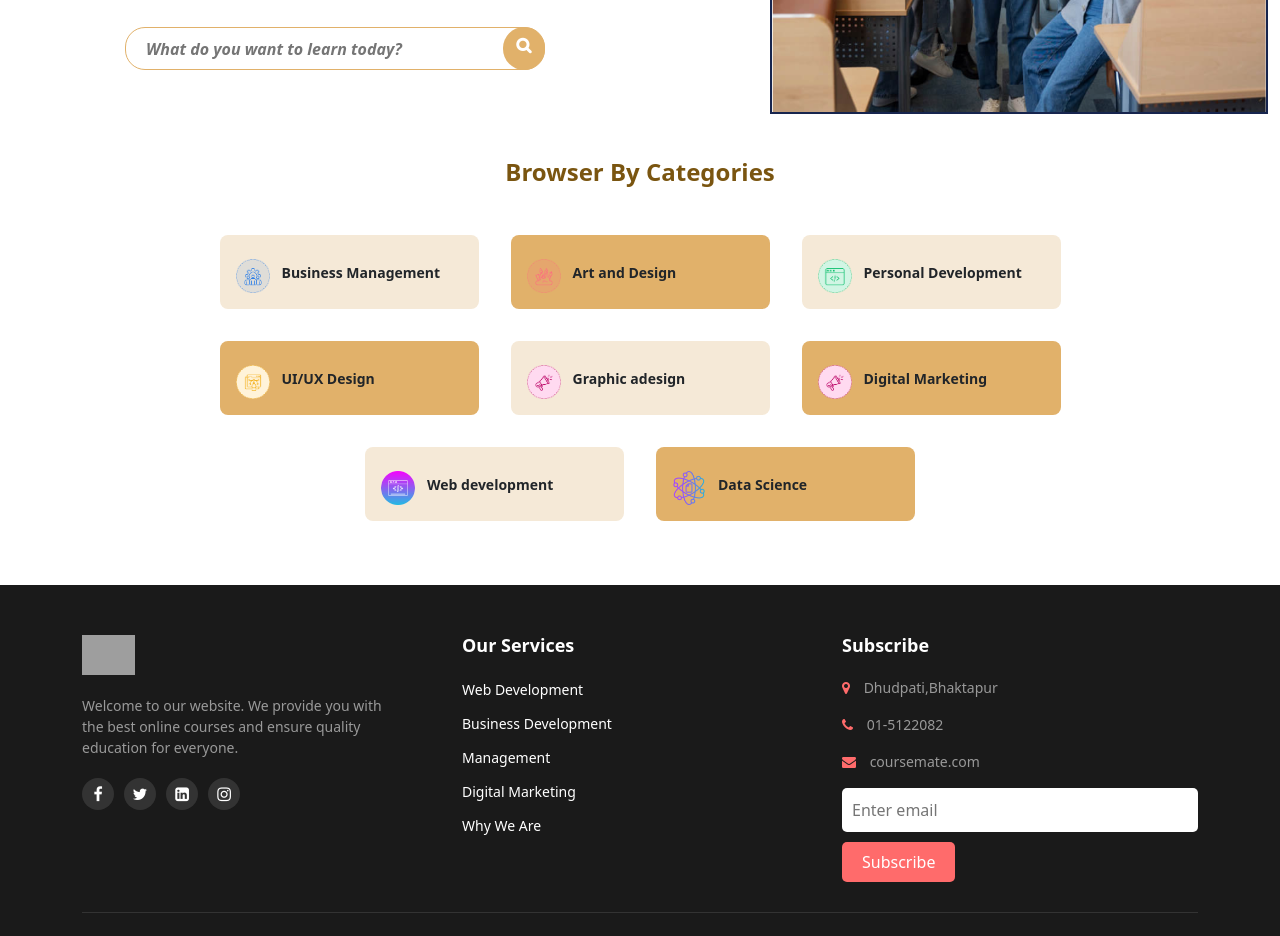
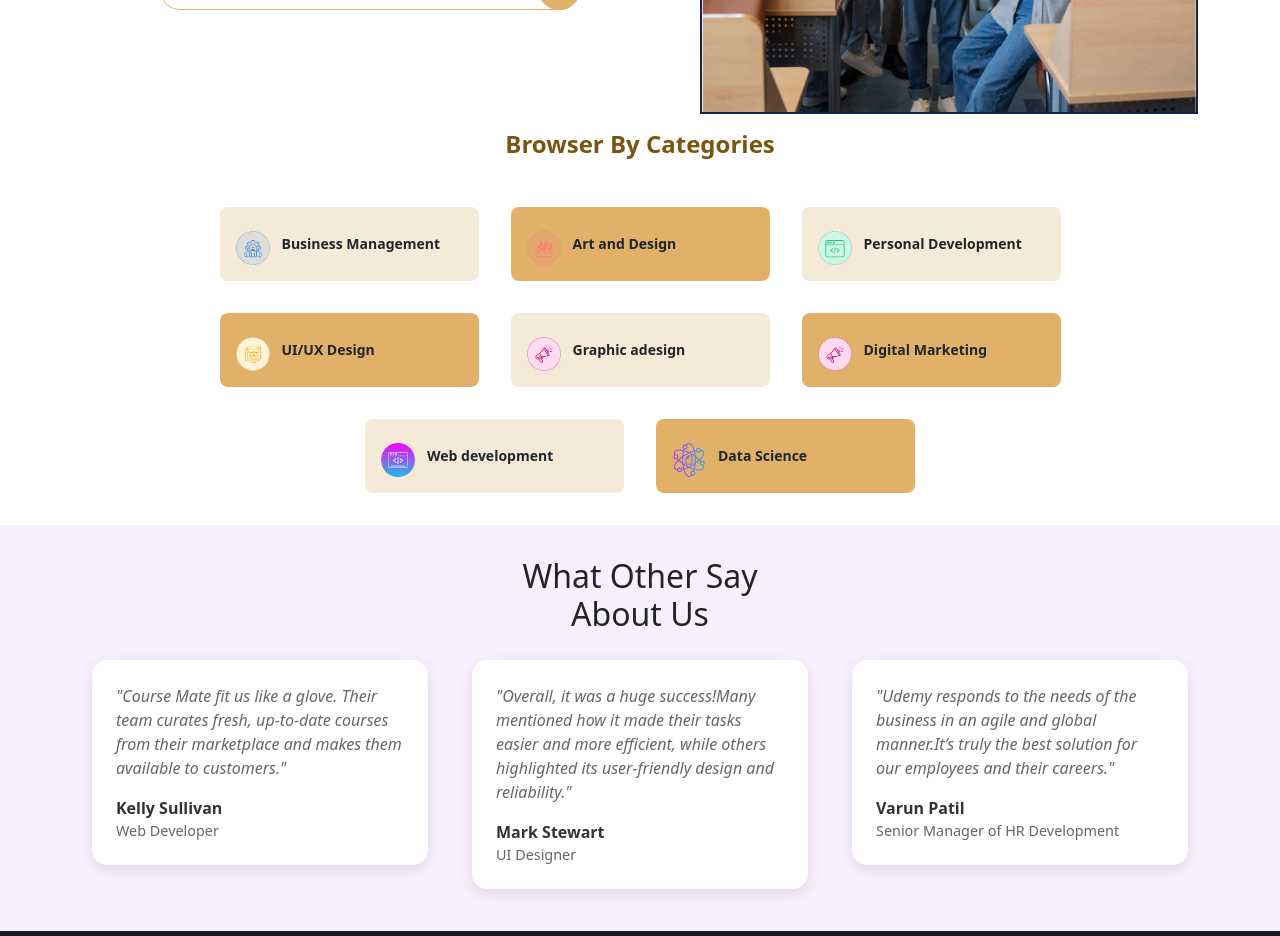
Before and after one commit to pujalakhe/CourseRecom-Frontend-, an Angular app: page /home in a window 1280 px wide. Shown: the part 420-1356 px from the top of the page. Built offline with nearby package versions, Linux system fonts and the light colour scheme; grey boxes are pictures that could not be loaded.

Commit message:
fix the Ui

```diff
--- a/src/app/components/about/about.component.html
+++ b/src/app/components/about/about.component.html
@@ -94,8 +94,9 @@
       <div class="col-md-4">
         <div class="testimonial-card">
           <p class="testimonial-text">
-            "Lorem ipsum dolor sit amet, elit, sed do eiusmod tempor incididunt
-            ut labore et dolore magna aliqua."
+            "Course Mate fit us like a glove. Their team curates fresh,
+            up-to-date courses from their marketplace and makes them available
+            to customers."
           </p>
           <div class="testimonial-author">Kelly Sullivan</div>
           <div class="testimonial-role">Web Developer</div>
@@ -104,8 +105,9 @@
       <div class="col-md-4">
         <div class="testimonial-card">
           <p class="testimonial-text">
-            "Lorem ipsum dolor sit amet, elit, sed do eiusmod tempor incididunt
-            ut labore et dolore magna aliqua."
+            "Overall, it was a huge success!Many mentioned how it made their
+            tasks easier and more efficient, while others highlighted its
+            user-friendly design and reliability."
           </p>
           <div class="testimonial-author">Mark Stewart</div>
           <div class="testimonial-role">UI Designer</div>
@@ -114,11 +116,12 @@
       <div class="col-md-4">
         <div class="testimonial-card">
           <p class="testimonial-text">
-            "Lorem ipsum dolor sit amet, elit, sed do eiusmod tempor incididunt
-            ut labore et dolore magna aliqua."
+            "Udemy responds to the needs of the business in an agile and global
+            manner.It’s truly the best solution for our employees and their
+            careers."
           </p>
-          <div class="testimonial-author">Kelly Sullivan</div>
-          <div class="testimonial-role">Marketing Manager</div>
+          <div class="testimonial-author">Varun Patil</div>
+          <div class="testimonial-role">Senior Manager of HR Development</div>
         </div>
       </div>
     </div>
--- a/src/app/components/about/about.component.scss
+++ b/src/app/components/about/about.component.scss
@@ -94,32 +94,3 @@
   margin: 0;
   font-size: 14px;
 }
-
-.testimonials-section {
-  padding: 64px 0;
-  background-color: #f8f0ff;
-}
-
-.testimonial-card {
-  background: white;
-  padding: 32px;
-  border-radius: 15px;
-  margin: 16px; /* 1rem = 16px */
-  box-shadow: 0 5px 15px rgba(0, 0, 0, 0.1);
-}
-
-.testimonial-text {
-  font-style: italic;
-  color: #666;
-  margin-bottom: 16px; /* 1rem = 16px */
-}
-
-.testimonial-author {
-  color: #333;
-  font-weight: bold;
-}
-
-.testimonial-role {
-  color: #666;
-  font-size: 14.4px; /* 0.9rem = 14.4px */
-}
--- a/src/app/components/home/home.component.html
+++ b/src/app/components/home/home.component.html
@@ -1,12 +1,15 @@
 <app-navbar></app-navbar>
 <!-- landing page -->
-<div class="container-fluid">
+<div class="container">
   <div class="row">
     <div class="col text-container my-auto text-center">
       <h6 class="semi-bold-l text mt-2">
         Welcome to <span class="special-txt text-l">Course Mate</span>
       </h6>
-      <h1 class="heading">Achieving Your Dreams Through Education</h1>
+      <h1 class="heading">
+        Achieving Your<br />
+        Dreams Through <br />CourseMate
+      </h1>
       <p class="semi-bold-l text">
         We can help you find the best resource that align your
         <span class="special-txt text-l">Destination</span>
@@ -25,7 +28,7 @@
   </div>
 </div>
 <!-- Course Categories -->
-<div class="container text-center mt-3 pt-3 mb-5">
+<div class="container text-center mt-3 mb-2">
   <div class="row text-center">
     <h5 class="text-l category-title mb-5">Browser By Categories</h5>
   </div>
@@ -46,4 +49,46 @@
     </div>
   </div>
 </div>
+
+<!-- what other say about us  -->
+<div class="testimonials-section mt-3">
+  <div class="container">
+    <h2 class="text-center mb-3">What Other Say <br />About Us</h2>
+    <div class="row">
+      <div class="col-md-4">
+        <div class="testimonial-card">
+          <p class="testimonial-text">
+            "Course Mate fit us like a glove. Their team curates fresh,
+            up-to-date courses from their marketplace and makes them available
+            to customers."
+          </p>
+          <div class="testimonial-author">Kelly Sullivan</div>
+          <div class="testimonial-role">Web Developer</div>
+        </div>
+      </div>
+      <div class="col-md-4">
+        <div class="testimonial-card">
+          <p class="testimonial-text">
+            "Overall, it was a huge success!Many mentioned how it made their
+            tasks easier and more efficient, while others highlighted its
+            user-friendly design and reliability."
+          </p>
+          <div class="testimonial-author">Mark Stewart</div>
+          <div class="testimonial-role">UI Designer</div>
+        </div>
+      </div>
+      <div class="col-md-4">
+        <div class="testimonial-card">
+          <p class="testimonial-text">
+            "Udemy responds to the needs of the business in an agile and global
+            manner.It’s truly the best solution for our employees and their
+            careers."
+          </p>
+          <div class="testimonial-author">Varun Patil</div>
+          <div class="testimonial-role">Senior Manager of HR Development</div>
+        </div>
+      </div>
+    </div>
+  </div>
+</div>
 <app-footer></app-footer>
--- a/src/app/components/home/home.component.scss
+++ b/src/app/components/home/home.component.scss
@@ -6,7 +6,7 @@
     }
     .heading {
       color: var(--color-grayscale-body-weak);
-      font-size: 66px;
+      font-size: 36px;
     }
   }
   .img-container {
@@ -16,6 +16,7 @@
       height: 450px;
       object-fit: contain;
       float: right;
+      align-self: right;
       border: 2px solid var(--color-btn-dark);
     }
   }
@@ -38,3 +39,31 @@
     }
   }
 }
+.testimonials-section {
+  padding: 32px 0;
+  background-color: #f8f0ff;
+}
+
+.testimonial-card {
+  background: white;
+  padding: 24px;
+  border-radius: 15px;
+  margin: 10px; /* 1rem = 16px */
+  box-shadow: 0 5px 15px rgba(0, 0, 0, 0.1);
+}
+
+.testimonial-text {
+  font-style: italic;
+  color: #666;
+  margin-bottom: 16px; /* 1rem = 16px */
+}
+
+.testimonial-author {
+  color: #333;
+  font-weight: bold;
+}
+
+.testimonial-role {
+  color: #666;
+  font-size: 14.4px; /* 0.9rem = 14.4px */
+}
--- a/src/app/components/navbar/navbar.component.html
+++ b/src/app/components/navbar/navbar.component.html
@@ -1,5 +1,5 @@
 <nav class="navbar navbar-expand-md">
-  <div class="container-fluid">
+  <div class="container">
     <a class="navbar-brand" routerLink="/home">CourseMate</a>
     <button
       class="navbar-toggler"
```
